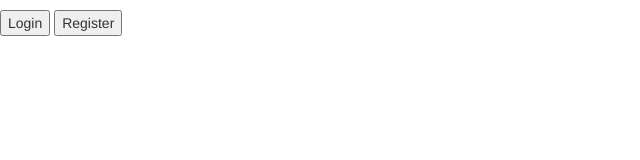
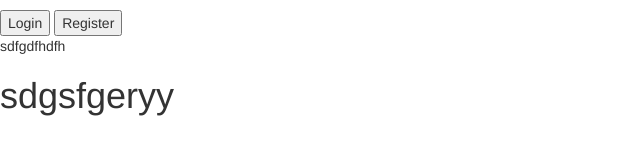
Before and after one commit to Mangaram28/angular, a plain HTML site: page index.html in a window 1280 px wide. Shown: the whole page, without its empty margins (0-640 px from the left). Drawn offline with nearby package versions, Linux system fonts and the light colour scheme; some packages are replaced by stand-ins of ours; files whose address does not match are found by name.

Commit message:
changes made by title

```diff
--- a/index.html
+++ b/index.html
@@ -9,6 +9,9 @@
 
 <body >
     <div ng-view></div>
+
+    <div>sdfgdfhdfh</div>
+    <h1>sdgsfgeryy</h1>
     <script src='./script.js' type="text/javascript"></script>
 </body>
 </html>
```
